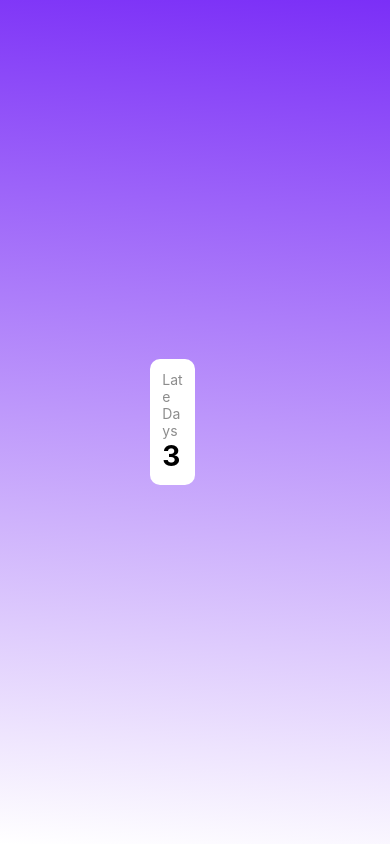
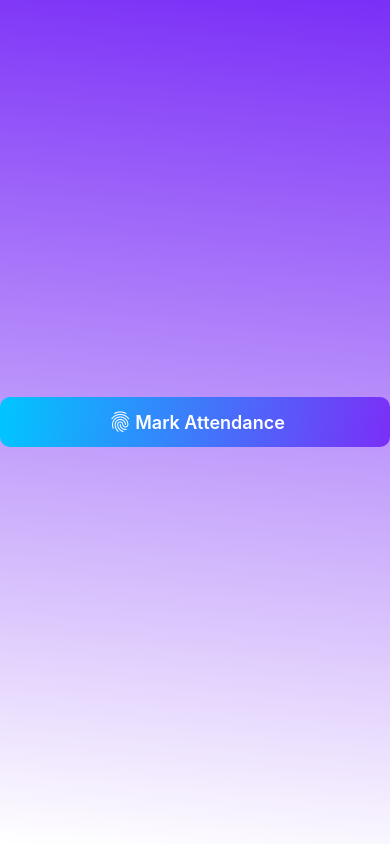
Before and after one commit to faisalabdulghani/gps_base_attendance_app, a React Native app: screen /Login in a window 390 px wide. Built offline with nearby package versions, Linux system fonts and the light colour scheme.

Commit message:
Gradient Button Component

```diff
--- /dev/null
+++ b/app/components/GradientButton.js
@@ -0,0 +1,50 @@
+import React from "react";
+import { Text, TouchableOpacity, StyleSheet, View } from "react-native";
+import { LinearGradient } from "expo-linear-gradient";
+import { Ionicons } from "@expo/vector-icons";
+import { Colors } from "../theme/Colors";
+
+const GradientButton = ({
+    title = "Mark Attendance",
+    onPress = () => { },
+    icon = "finger-print-outline",
+
+
+}) => {
+    return (
+        <TouchableOpacity activeOpacity={0.2} onPress={onPress}>
+            <LinearGradient
+                colors={[Colors.PRIMARYBLUE, Colors.PRIMARYPURPLE]}
+                start={{ x: 0, y: 0 }}
+                end={{ x: 1, y: 1 }}
+                style={styles.button}
+            >
+                <View style={styles.row}>
+                    <Ionicons name={icon} size={22} color={Colors.WHITE} style={{ marginHorizontal: 4 }} />
+                    <Text style={styles.text}>{title}</Text>
+                </View>
+            </LinearGradient>
+        </TouchableOpacity>
+    );
+};
+
+export default GradientButton;
+
+const styles = StyleSheet.create({
+    button: {
+        width: "100%",
+        justifyContent: "center",
+        alignItems: "center",
+        borderRadius: 10,
+        height: 50
+    },
+    row: {
+        flexDirection: "row",
+        alignItems: "center",
+    },
+    text: {
+        color: Colors.WHITE,
+        fontSize: 18,
+        fontWeight: "600",
+    },
+});
--- a/app/screens/LoginScreen.js
+++ b/app/screens/LoginScreen.js
@@ -6,6 +6,7 @@ import { Colors } from '../theme/Colors';
 import { LinearGradient } from 'expo-linear-gradient';
 import StatusCard from '../components/StatusCard';
 import StatsCard from '../components/StatsCard';
+import GradientButton from '../components/GradientButton';
 
 
 
@@ -21,9 +22,11 @@ export default function LoginScreen() {
             style={styles.container}
         >
 
-            <View style={{ flexDirection: "row", justifyContent: "space-between" }}>
-                <StatsCard label="Late Days" value="3" width='50%' />
-            </View>
+            <GradientButton
+                title="Mark Attendance"
+                icon="finger-print-outline"
+                onPress={() => console.log("Pressed")}
+            />
 
 
         </LinearGradient>
@@ -34,7 +37,7 @@ const styles = StyleSheet.create({
     container: {
         flex: 1,
         justifyContent: "center",
-        alignItems: "center",
+        //alignItems: "center",
         backgroundColor: Colors.BACKGROUND
     },
 });
```
